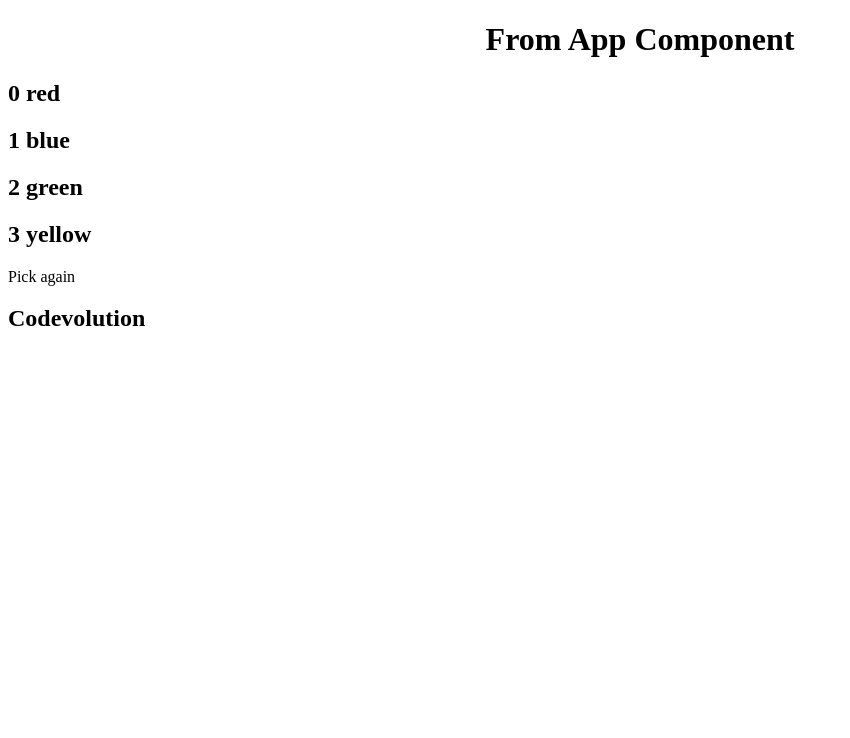
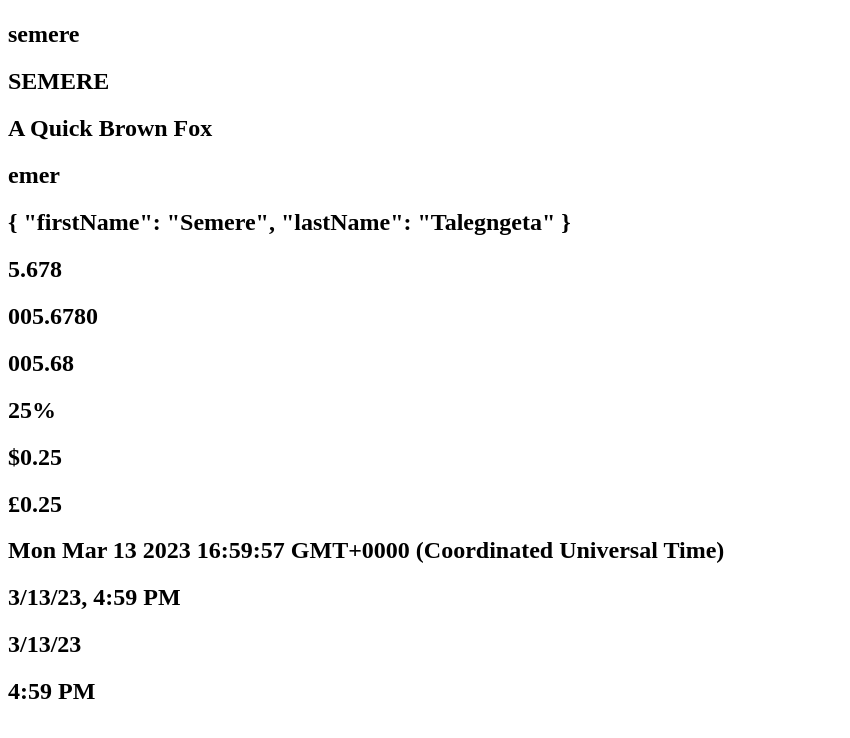
Before and after one commit to SemereT627/angular.tutorial, an Angular app: page / in a window 1280 px wide. Shown: the top 738 px of the page, without its empty margins (0-850 px from the left). Built offline with nearby package versions, Linux system fonts and the light colour scheme.

Commit message:
feat: pipes

```diff
--- a/src/app/app.component.html
+++ b/src/app/app.component.html
@@ -1,6 +1,7 @@
 <div style="text-align: center">
-  <h1>From App Component</h1>
+  <h1>{{ message }}</h1>
 </div>
-<app-structural-directives></app-structural-directives>
-<!-- <app-test></app-test> -->
+<!-- <app-structural-directives></app-structural-directives> -->
+<!-- <app-test (childEvent)="message = $event" [parentData]="name"></app-test> -->
 <!-- <app-twowaybinding></app-twowaybinding> -->
+<app-pipes></app-pipes>
--- a/src/app/app.component.ts
+++ b/src/app/app.component.ts
@@ -3,8 +3,10 @@ import { Component } from '@angular/core';
 @Component({
   selector: 'app-root',
   templateUrl: './app.component.html',
-  styleUrls: ['./app.component.css']
+  styleUrls: ['./app.component.css'],
 })
 export class AppComponent {
-  title = 'hello-world';
+  title = 'app';
+  public name = 'Semere';
+  public message = '';
 }
--- a/src/app/app.module.ts
+++ b/src/app/app.module.ts
@@ -7,9 +7,10 @@ import { AppComponent } from './app.component';
 import { TestComponent } from './test/test.component';
 import { TwowaybindingComponent } from './twowaybinding/twowaybinding.component';
 import { StructuralDirectivesComponent } from './structural-directives/structural-directives.component';
+import { PipesComponent } from './pipes/pipes.component';
 
 @NgModule({
-  declarations: [AppComponent, TestComponent, TwowaybindingComponent, StructuralDirectivesComponent],
+  declarations: [AppComponent, TestComponent, TwowaybindingComponent, StructuralDirectivesComponent, PipesComponent],
   imports: [BrowserModule, FormsModule, AppRoutingModule],
   providers: [],
   bootstrap: [AppComponent],
--- /dev/null
+++ b/src/app/pipes/pipes.component.html
@@ -0,0 +1 @@
+<p>pipes works!</p>
--- /dev/null
+++ b/src/app/pipes/pipes.component.ts
@@ -0,0 +1,38 @@
+import { Component } from '@angular/core';
+
+@Component({
+  selector: 'app-pipes',
+  template: `
+    <h2>{{ name | lowercase }}</h2>
+    <h2>{{ name | uppercase }}</h2>
+    <h2>{{ sentence | titlecase }}</h2>
+    <h2>{{ name | slice : 1 : 5 }}</h2>
+
+    <h2>{{ person | json }}</h2>
+
+    <h2>{{ 5.678 | number : '1.2-3' }}</h2>
+    <h2>{{ 5.678 | number : '3.4-5' }}</h2>
+    <h2>{{ 5.678 | number : '3.1-2' }}</h2>
+
+    <h2>{{ 0.25 | percent }}</h2>
+
+    <h2>{{ 0.25 | currency }}</h2>
+    <h2>{{ 0.25 | currency : 'GBP' }}</h2>
+
+    <h2>{{ date }}</h2>
+    <h2>{{ date | date : 'short' }}</h2>
+    <h2>{{ date | date : 'shortDate' }}</h2>
+    <h2>{{ date | date : 'shortTime' }}</h2>
+  `,
+  styles: [``],
+})
+export class PipesComponent {
+  public name = 'Semere';
+  public sentence = 'A quick brown fox';
+  public person = {
+    firstName: 'Semere',
+    lastName: 'Talegngeta',
+  };
+
+  public date = new Date();
+}
--- a/src/app/test/test.component.ts
+++ b/src/app/test/test.component.ts
@@ -1,8 +1,13 @@
-import { Component } from '@angular/core';
+import { Component, Input, Output, EventEmitter } from '@angular/core';
 
 @Component({
   selector: 'app-test',
-  template: `<h2 [class]="successClass">Welcome {{ name }}</h2>
+  template: `
+    <h2>Hello {{ nameFrom }}</h2>
+
+    <button (click)="fireEvent()">Send Event</button>
+
+    <h2 [class]="successClass">Welcome {{ name }}</h2>
     <input [id]="myId" type="text" value="Semere" />
     <input [disabled]="isDisabled" type="text" value="Semere" />
     <h2 class="text-special" [class]="successClass">Codevoluton</h2>
@@ -16,7 +21,8 @@ import { Component } from '@angular/core';
     <button (click)="onClick($event)">Greet</button>
 
     <input #myInput type="text" />
-    <button (click)="logMessage(myInput)">Log</button> `,
+    <button (click)="logMessage(myInput)">Log</button>
+  `,
   styles: [
     `
       .text-success {
@@ -34,6 +40,14 @@ import { Component } from '@angular/core';
   ],
 })
 export class TestComponent {
+  @Input('parentData') public nameFrom: any;
+
+  @Output() public childEvent = new EventEmitter();
+
+  fireEvent() {
+    this.childEvent.emit('Hey CodeEvolution');
+  }
+
   public name = 'Semere';
   public myId = 'testId';
   public isDisabled = true;
```
Also changed, not shown: src/app/pipes/pipes.component.css (added), 1 other file (tests, documents, lock files or other folders).
